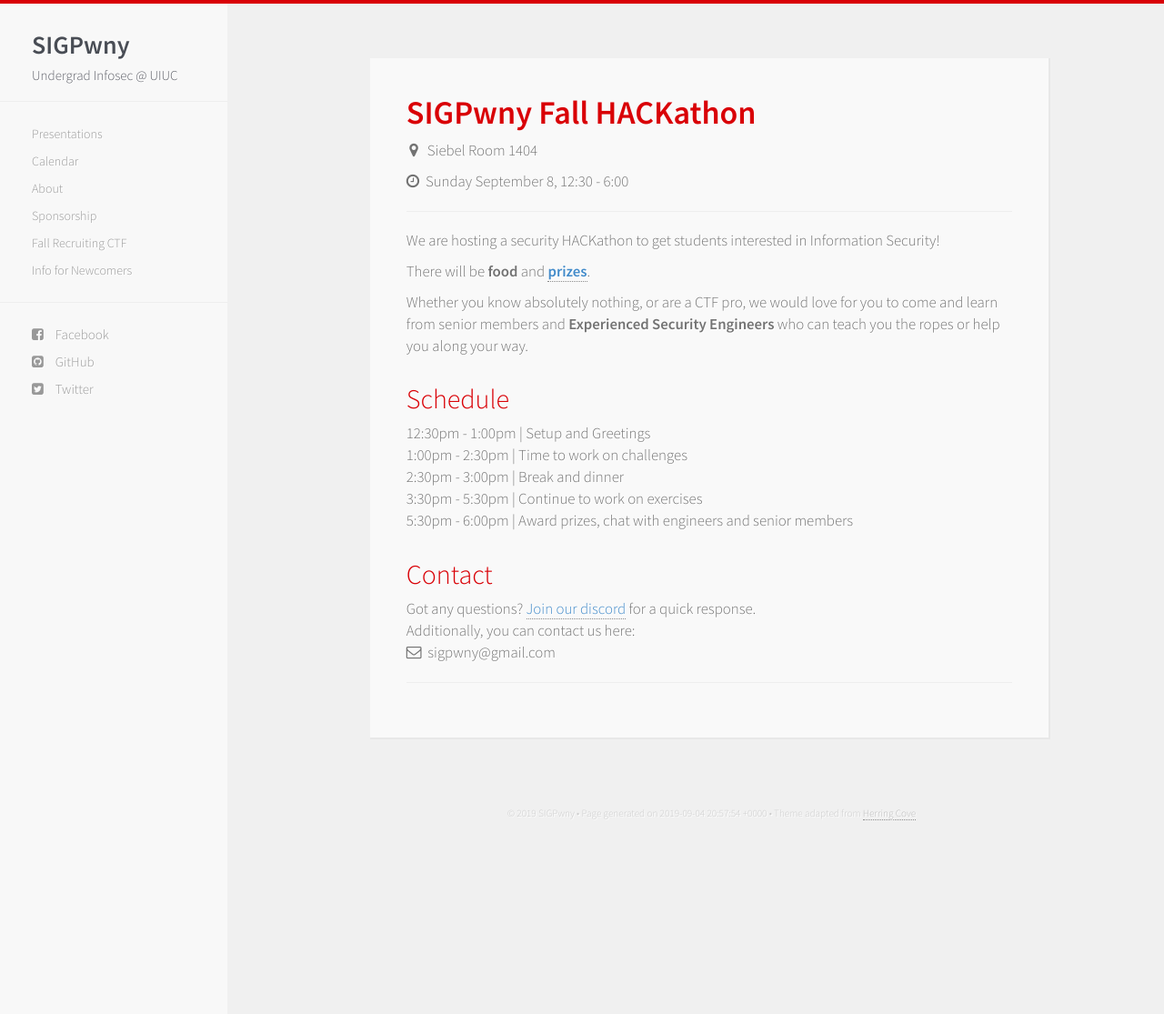
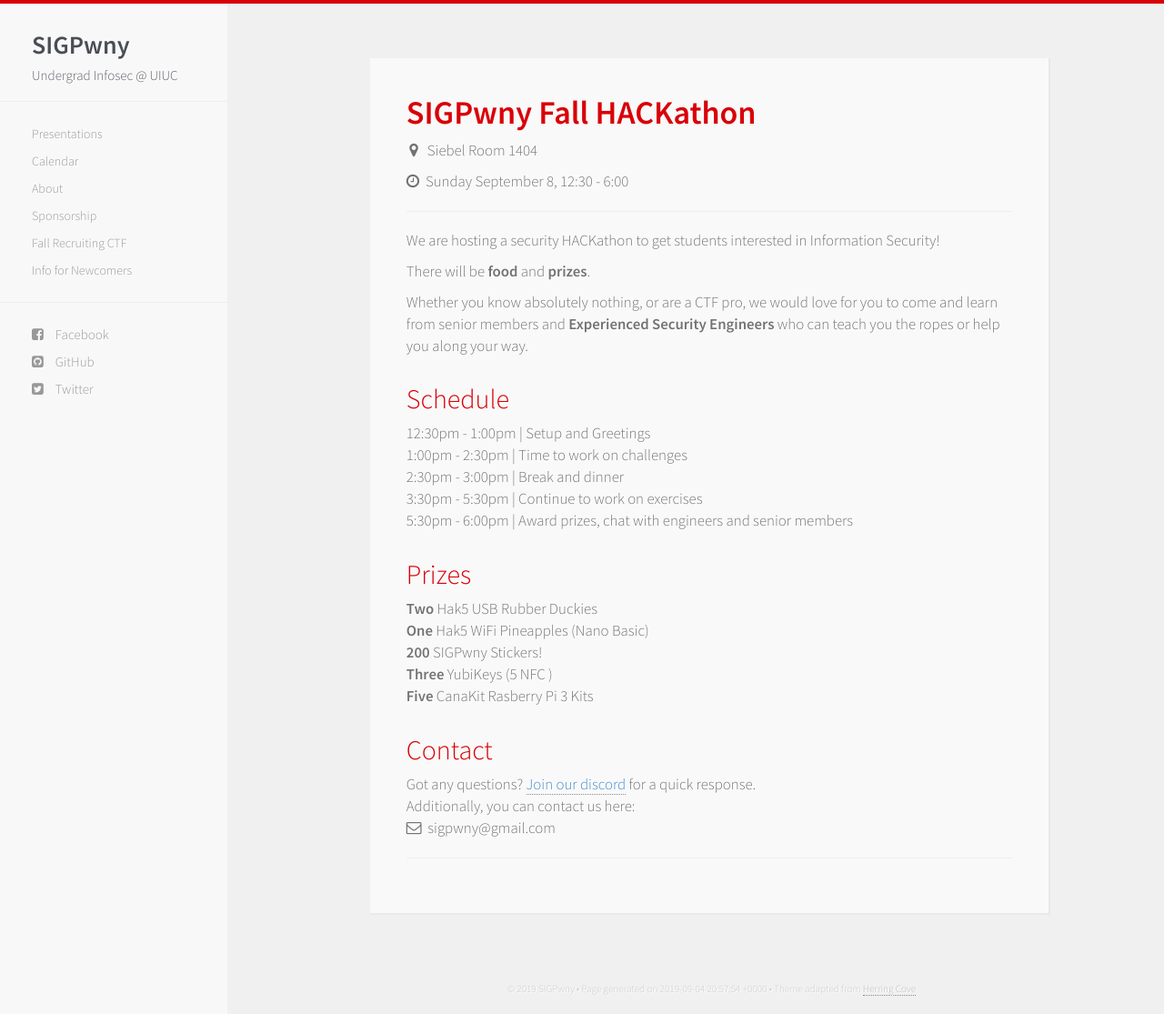
Before and after one commit to sigpwny/sigpwny.github.io-archive, a Jekyll site: the page built from ctf.html, in a window 1280 px wide and 1115 px high. Shown: the whole window at 91% size. Built offline with Jekyll 4.4.1, drawn with Linux system fonts in a browser that asks for light colours; nearby versions of some CDN libraries.

Commit message:
Removed prize spreadsheet and added prize area on fall ctf page

```diff
--- a/ctf.html
+++ b/ctf.html
@@ -18,7 +18,7 @@
 
 		  <p>We are hosting a security HACKathon to get students interested in Information Security!</p>
 
-      <p>There will be <b>food</b> and <b><a href="https://docs.google.com/spreadsheets/d/1fePRXcPfo7K6x2KrJ9BytBfmEtPbO3gYOTprXGj77CQ/edit?usp=sharing">prizes</a></b>.
+      <p>There will be <b>food</b> and <b>prizes</b>.
 
 		  <p>Whether you know absolutely nothing, or are a CTF pro, we would love for you to come and learn from senior members and <b>Experienced Security Engineers</b> who can teach you the ropes or help you along your way.</p><br>
         <h2>Schedule</h2>
@@ -27,6 +27,13 @@
                 2:30pm - 3:00pm  | Break and dinner<br>
                 3:30pm - 5:30pm  | Continue to work on exercises<br>
                 5:30pm - 6:00pm  | Award prizes, chat with engineers and senior members<br>
+            </p><br>
+        <h2>Prizes</h2>
+            <p> <b>Two</b> Hak5 USB Rubber Duckies <br>
+                <b>One</b> Hak5 WiFi Pineapples (Nano Basic) <br>
+                <b>200</b> SIGPwny Stickers! <br>
+                <b>Three</b> YubiKeys (5 NFC ) <br>
+                <b>Five</b> CanaKit Rasberry Pi 3 Kits<br>
             </p><br>
         <h2>Contact</h2>
             <p>Got any questions? <a href="https://discord.gg/hadUbWg">Join our discord</a> for a quick response.
```
